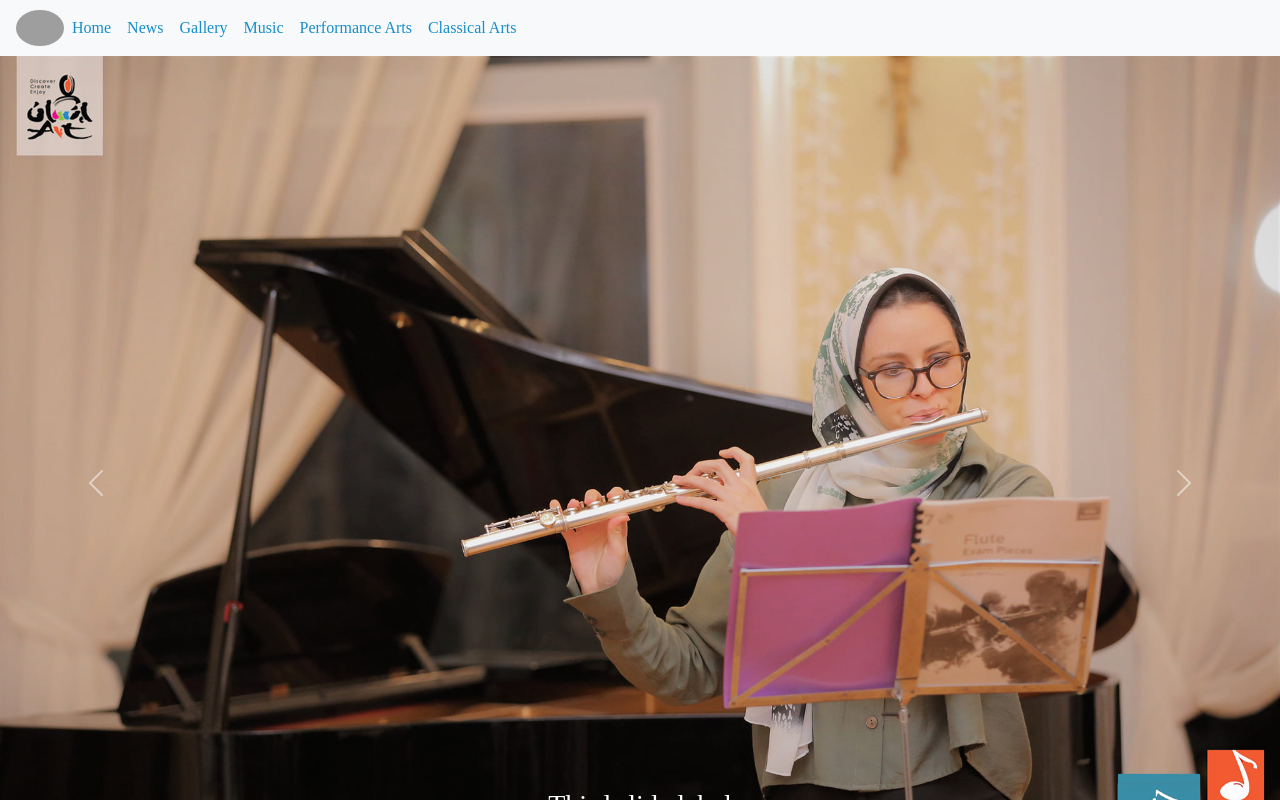
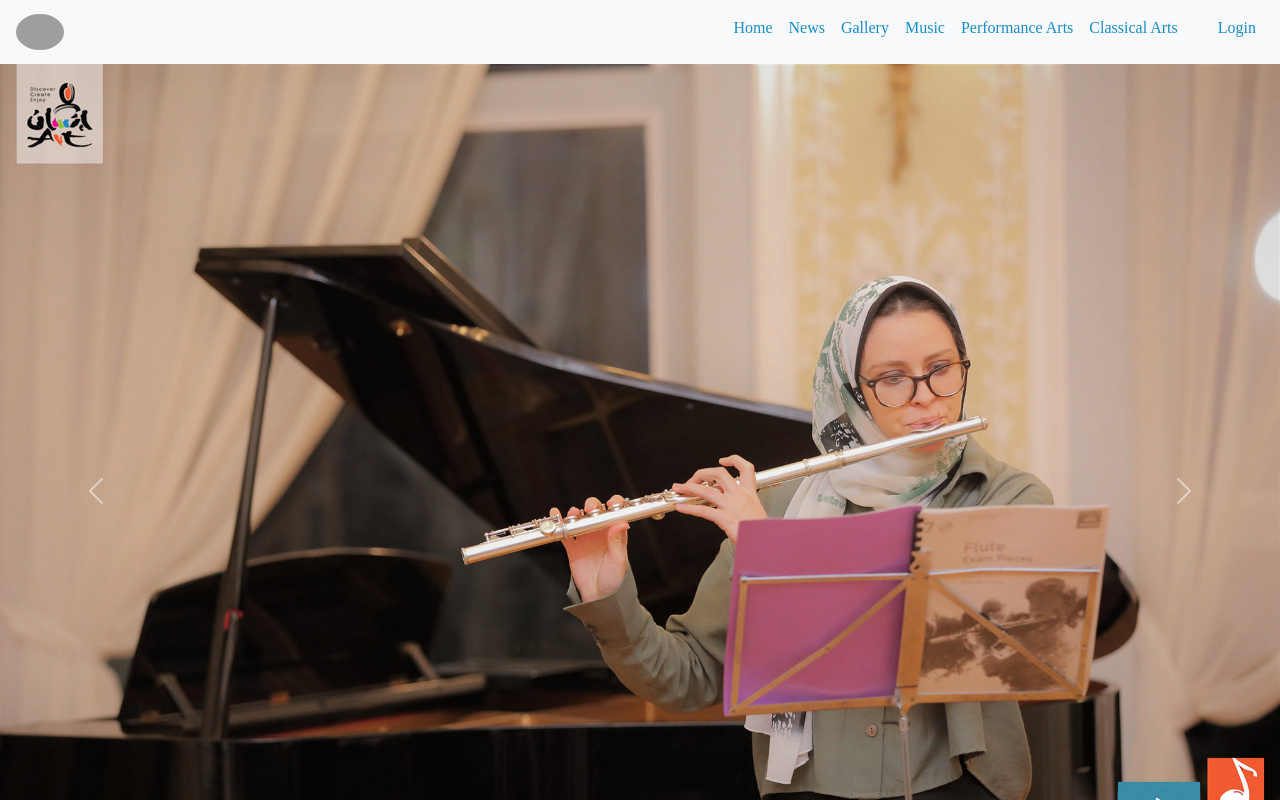
Before and after one commit to sandra-girgis/GP-front, a React (Create React App) app in the folder frontend/: page / in a window 1280 px wide. Shown: the top 800 px of the page. Built offline with nearby package versions, Linux system fonts and the light colour scheme; grey boxes are pictures that could not be loaded; a web font is replaced by a local one.

Commit message:
navbar update

```diff
--- a/frontend/src/App.js
+++ b/frontend/src/App.js
@@ -36,6 +36,10 @@ function App() {
             <Route path="/violin" exact component={Violin} />
             <Route path="/theatre" exact component={Theatre} />
             <Route path="/workshop" exact component={Workshop} />
+            {/* <Route path="/classes" exact component={Classes} />
+            <Route path="/concerts" exact component={Concerts} />
+            <Route path="/exhibitions" exact component={Exhibitions} />
+            <Route path="/workshops" exact component={Workshops} /> */}
           </Switch>
           <Footer />
         </div>
--- a/frontend/src/components/Navbar.js
+++ b/frontend/src/components/Navbar.js
@@ -17,7 +17,7 @@ function Nav() {
             className="log"
             style={{ width: "3rem" }}
           />
-          <ul className="navbar-nav me-auto mb-2 mb-sm-0">
+          <ul className="navbar-nav mb-2 ml-auto">
             <li className="nav-item">
               <NavLink className="nav nav-link pink bl" exact to="/">
                 Home
@@ -28,11 +28,37 @@ function Nav() {
                 News
               </NavLink>
             </li>
-            <li className="nav-item">
+            {/* <li className="nav-item">
               <NavLink className="nav nav-link pink bl" exact to="/gallery">
                 Gallery
               </NavLink>
-            </li>
+            </li> */}
+            <NavDropdown
+              title="Gallery"
+              id="basic-nav-dropdown"
+              className=" pink bl"
+            >
+              <NavDropdown.Item>
+                <NavLink className="nav pink bl" exact to="/concerts">
+                  Concerts
+                </NavLink>
+              </NavDropdown.Item>
+              <NavDropdown.Item>
+                <NavLink className="nav pink bl" exact to="/workshops">
+                  Workshops
+                </NavLink>
+              </NavDropdown.Item>
+              <NavDropdown.Item>
+                <NavLink className="nav pink bl" exact to="/exhibitions">
+                  Exhibitions
+                </NavLink>
+              </NavDropdown.Item>
+              <NavDropdown.Item>
+                <NavLink className="nav pink bl" exact to="/classes">
+                  Classes
+                </NavLink>
+              </NavDropdown.Item>
+            </NavDropdown>
             <NavDropdown
               title="Music"
               id="basic-nav-dropdown"
@@ -91,6 +117,11 @@ function Nav() {
                 </NavLink>
               </NavDropdown.Item>
             </NavDropdown>
+            <li className="nav-item ms-4">
+              <NavLink className="nav nav-link pink bl" exact to="/login">
+                Login
+              </NavLink>
+            </li>
           </ul>
         </Navbar.Collapse>
       </Navbar>
```
Also changed, not shown: frontend/src/Pages/Classes.js (added), frontend/src/Pages/Concerts.js (added), frontend/src/Pages/Exhibitions.js (added), frontend/src/Pages/Workshops.js (added).
